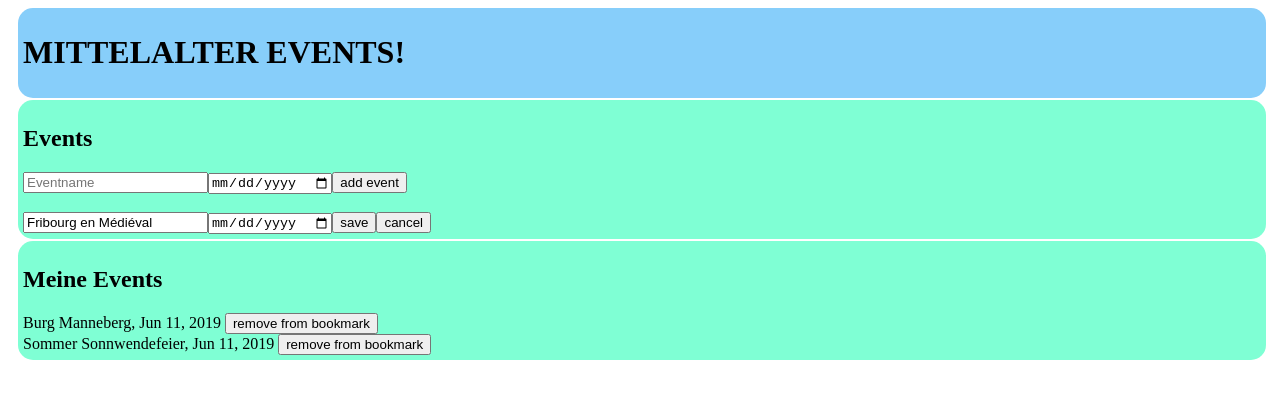
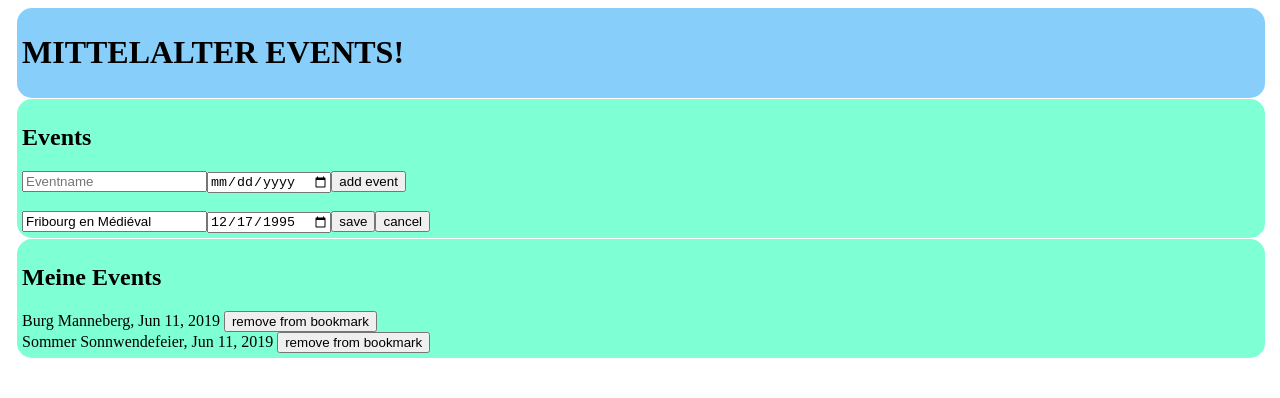
Before and after one commit to InkHe4rt/event_manager, an Angular app: page / in a window 1280 px wide. Both pictures are taken after a click on the button "edit". Shown: the top 398 px of the page. Built offline with nearby package versions, Linux system fonts and the light colour scheme.

Commit message:
try to start to implement a delete button

```diff
--- a/src/app/app.component.css
+++ b/src/app/app.component.css
@@ -1,6 +1,6 @@
 .titlebox{
   background-color: lightskyblue;
-  margin: 2px;
+  margin: 1px;
   width: 100%;
   padding: 5px;
   box-sizing: border-box;
@@ -9,7 +9,7 @@
 }
 .smalTitlebox{
   background-color: aquamarine;
-  margin: 2px;
+  margin: 1px;
   width: 100%;
   padding: 5px;
   box-sizing: border-box;
--- a/src/app/app.component.html
+++ b/src/app/app.component.html
@@ -17,9 +17,8 @@
 <!-- add event -->
   <div>
     <form (submit)="addEvent(eventName.value, eventDate.value)">
-    <input #eventName
-    placeholder="Eventname">
-    <input #eventDate type="date" placeholder="date">
+    <input #eventName placeholder="Eventname">
+    <input #eventDate type="date">
       <button type="submit">add event</button>
     </form>
 
--- a/src/app/event-list/event/event.component.html
+++ b/src/app/event-list/event/event.component.html
@@ -1,13 +1,18 @@
 <div *ngIf="mode==='view'">
   {{event.name}}, {{event.date | date }}
     <button (click)="onEdit()" *ngIf="isBookmark === false">edit</button>
+    <button *ngIf="isBookmark === false">Delete</button>
     <button (click)="onButtonClicked()">{{isBookmark === true ? 'remove from bookmark' : 'bookmark'}}</button>
 </div>
 
 
 <div *ngIf="mode==='edit'">
     <input type="text" placeholder="{{event.name}}" name="{{event.name}}" [(ngModel)]="eventClone.name">
-    <input type="date" placeholder="{{event.date}}" name="{{event.date}}" [(ngModel)]="eventClone.date">
+    <input type="date"
+           [ngModel]="eventClone.date | date:'yyyy-MM-dd'"
+           (ngModelChange)="eventClone.date = $event"
+           name="dt"
+           class="form-control form-control-rounded" #searchDate >
     <button (click)="onSaveButtonClicked()">save</button>
     <button (click)="onCancelButtonClicked()">cancel</button>
     <br>
```
Also changed, not shown: src/app/event-list/event/event.component.ts (+9 -3 lines).
